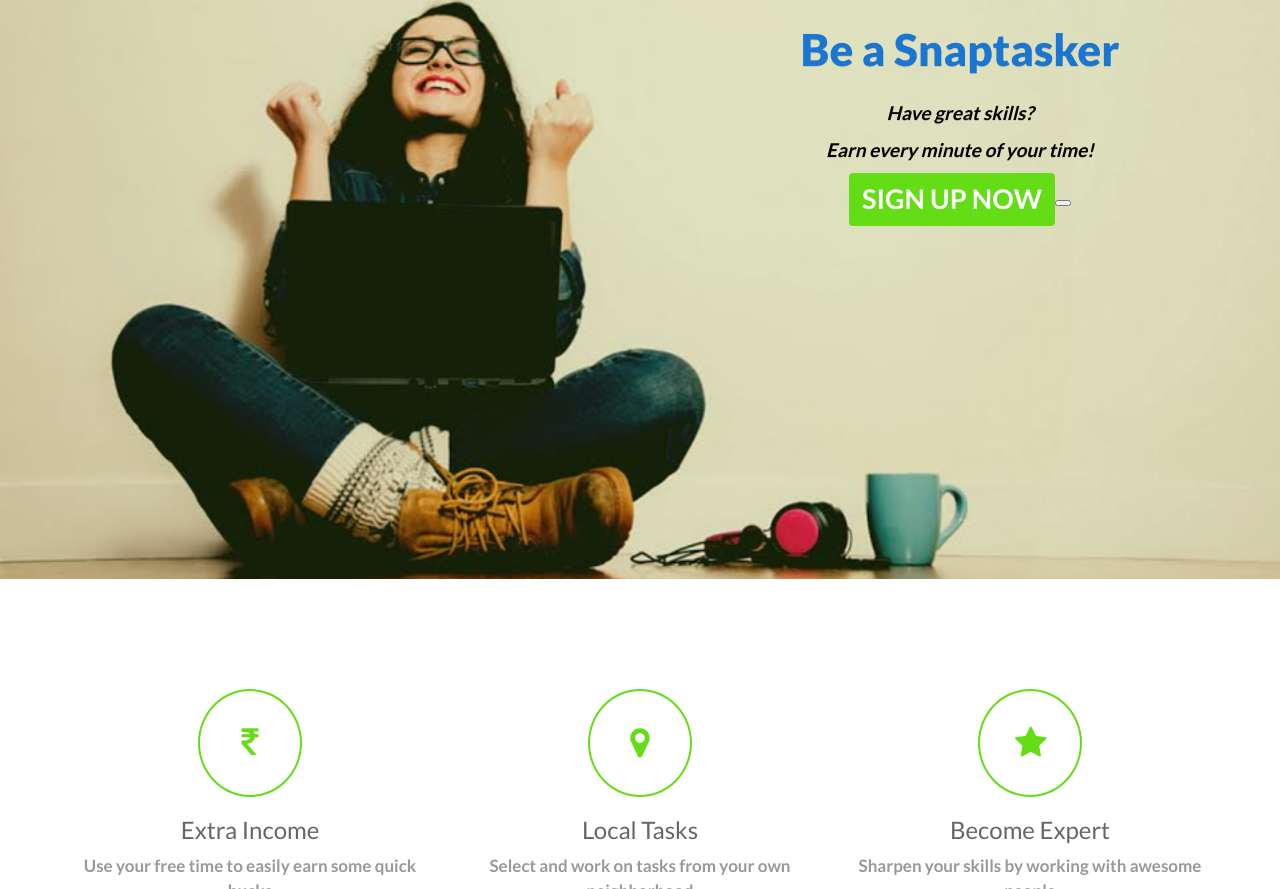
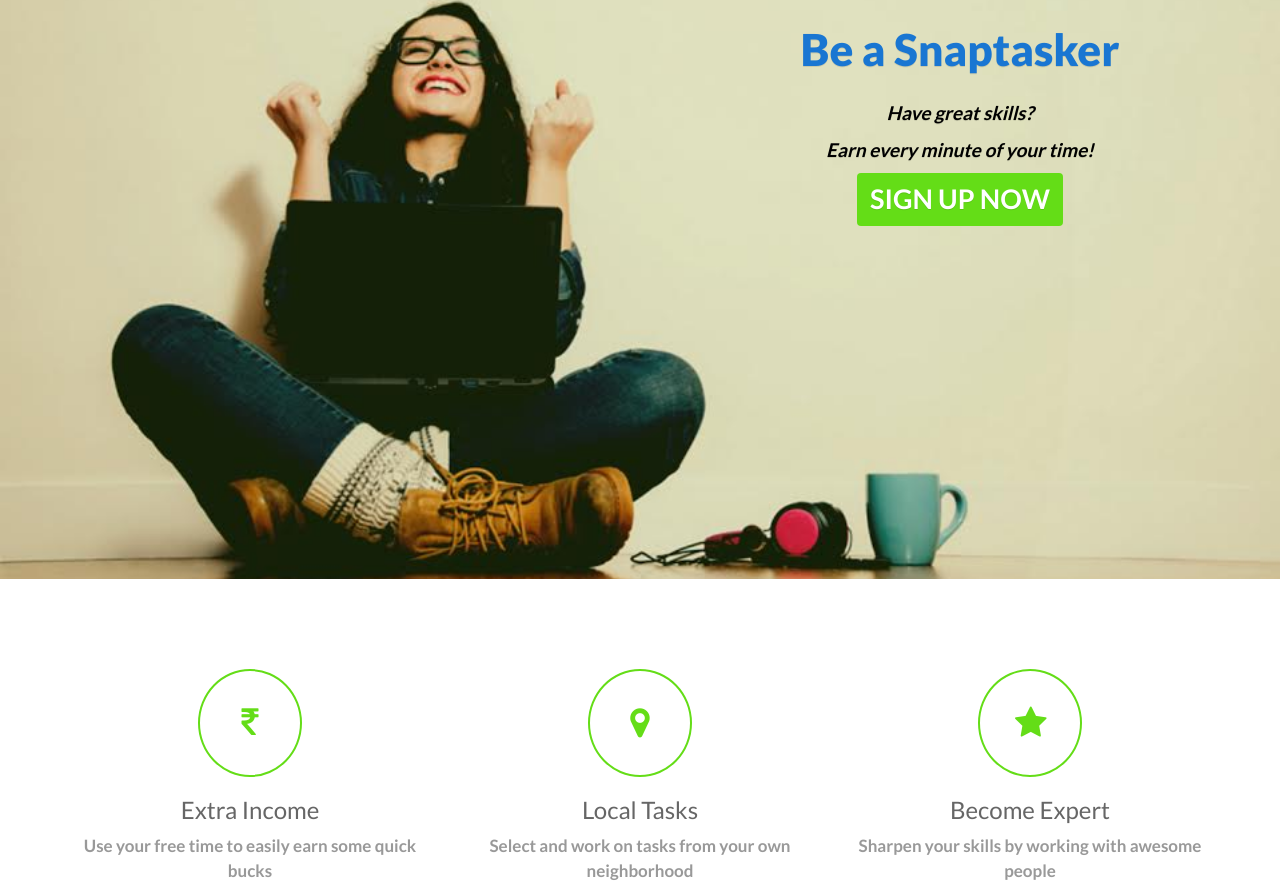
Before and after one commit to vinikatyal/vini.github.io, a website: page snap/index.html in a window 1280 px wide. Shown: the part 3046-3935 px from the top of the page. Drawn offline with Linux system fonts and the light colour scheme.

Commit message:
snap changes

```diff
--- a/snap/assets/css/styles1.css
+++ b/snap/assets/css/styles1.css
@@ -1137,17 +1137,11 @@
     font-weight: 800;
     color: #1976d2;
     margin: 0 auto 26px;
-   /* text-align: right;
-    position: relative;
-    left: -104px;*/
 }
 
 .img-process p {
  color: #000;
     font-size: 19px;
-    /*text-align: center;*/
-   /* position: relative;
-    margin-left: 852px;*/
     font-style: italic;
 }
 
@@ -1155,14 +1149,11 @@
     background-color: #64dd17;
     padding: 20px;
     color: #fff;
-    /*text-align: right;*/
-   /* position: relative;
-    right: -425px;*/
 }
 
 
 
-button.btn-process.btn-green {
+.btn-process.btn-green {
     display: inline-block;
     padding: 6px 12px;
     margin-bottom: 0;
@@ -1182,4 +1173,5 @@
     background-image: none;
     border: 1px solid transparent;
     border-radius: 4px;
+    text-decoration: none;
 }
--- a/snap/index.html
+++ b/snap/index.html
@@ -436,17 +436,15 @@
                     <div class="row" style="margin:0;">
                     <div class="col-lg-6">
                      </div>
-                     <div class="col-lg-6">
+                   <div class="col-lg-6">
                    <h4>Be a Snaptasker</h4>
                     <p>Have great skills?</p>
                     <p>Earn every minute of your time!</p>
-                    <button class="btn-process btn-green">SIGN UP NOW<button>
+                    <a type="submit" class="btn-process btn-green">SIGN UP NOW</a>
                      </div>
-                    </div>
-
-				</div>
-				<br>
-            </div>
+				     </div>
+                 </div>
+             </div>
         </section>
 		<section id="random">
             <div class="container">
```
